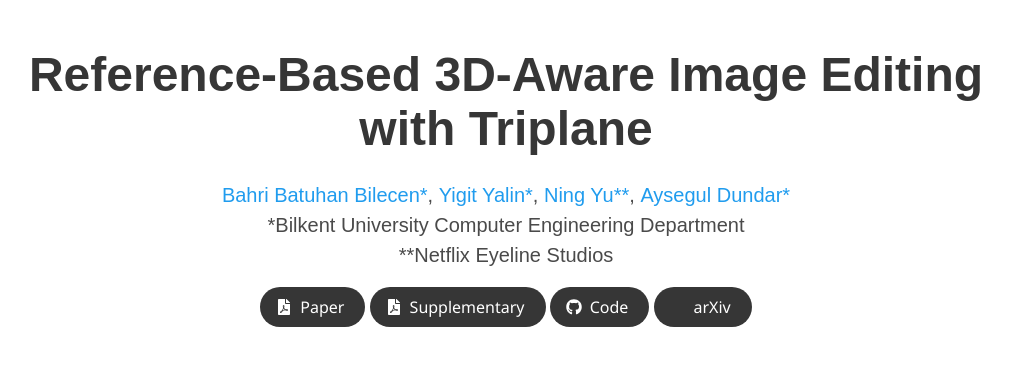
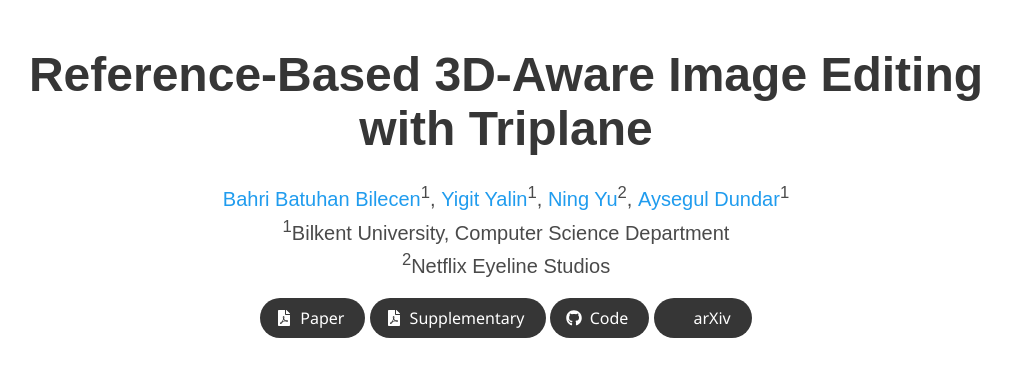
Before and after one commit to three-bee/three-bee.github.io, a Jekyll site: the page triplane_edit/index.html, which Jekyll copies as it is, in a window 1280 px wide and 900 px high, cut to the strip 0-368 px from the top of the window. Shown: the whole strip, without its empty margins (134-1145 px from the left). Built offline with Jekyll 4.4.1, drawn with Linux system fonts in a browser that asks for light colours; nearby versions of some CDN libraries; some web fonts are replaced; library files that are not in the unit come from our copies; a style sheet for code colours, icons or effects is not loaded.

Commit message:
Update index.html

```diff
--- a/triplane_edit/index.html
+++ b/triplane_edit/index.html
@@ -56,18 +56,18 @@
             <div class="is-size-5 publication-authors">
               <!-- Paper authors -->
               <span class="author-block">
-                <a href="https://three-bee.github.io" target="_blank">Bahri Batuhan Bilecen*</a>,</span>
+                <a href="https://three-bee.github.io" target="_blank">Bahri Batuhan Bilecen</a><sup>1</sup>,</span>
                 <span class="author-block">
-                  <a target="_blank">Yigit Yalin*</a>,</span>
+                  <a target="_blank">Yigit Yalin</a><sup>1</sup>,</span>
                   <span class="author-block">
-                    <a href="https://ningyu1991.github.io" target="_blank">Ning Yu**</a>,</span>
+                    <a href="https://ningyu1991.github.io" target="_blank">Ning Yu</a><sup>2</sup>,</span>
                     <span class="author-block">
-                      <a href="http://www.cs.bilkent.edu.tr/~adundar" target="_blank">Aysegul Dundar*</a>
+                      <a href="http://www.cs.bilkent.edu.tr/~adundar" target="_blank">Aysegul Dundar</a><sup>1</sup>
                   </span>
                   </div>
 
                   <div class="is-size-5 publication-authors">
-                    <span class="author-block">*Bilkent University Computer Engineering Department<br>**Netflix Eyeline Studios</span>
+                    <span class="author-block"><sup>1</sup>Bilkent University, Computer Science Department<br><sup>2</sup>Netflix Eyeline Studios</span>
 <!--                     <span class="eql-cntrb"><small><br><sup>*</sup>Indicates Equal Contribution</small></span> -->
                   </div>
 
```
